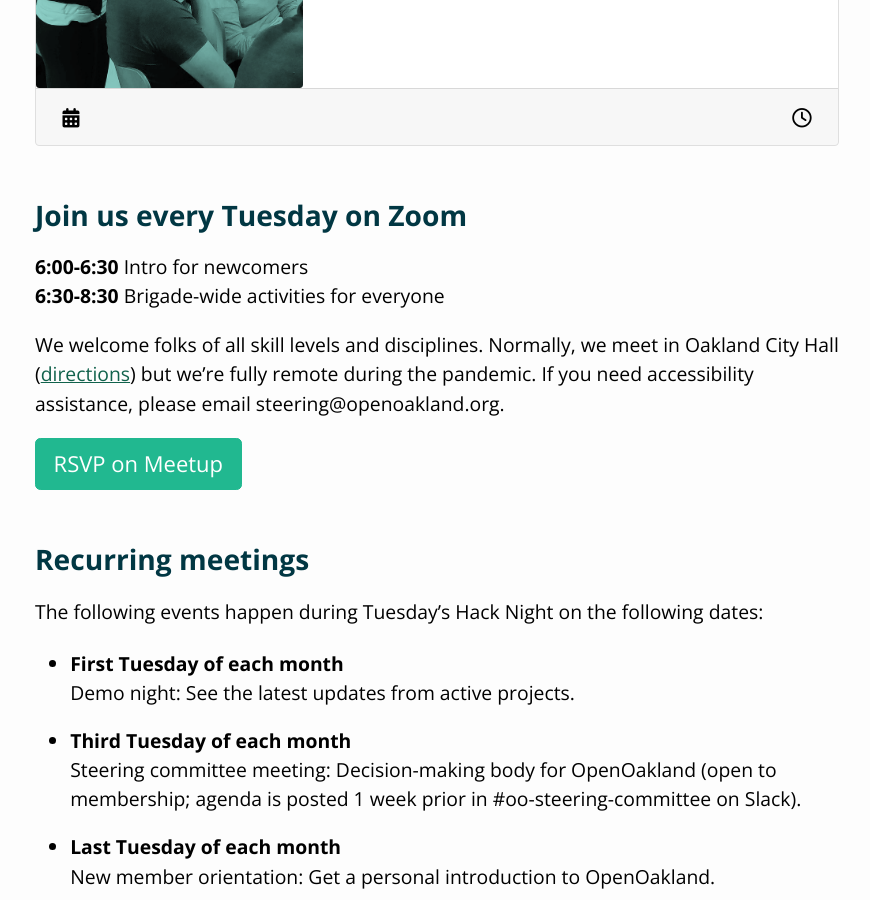
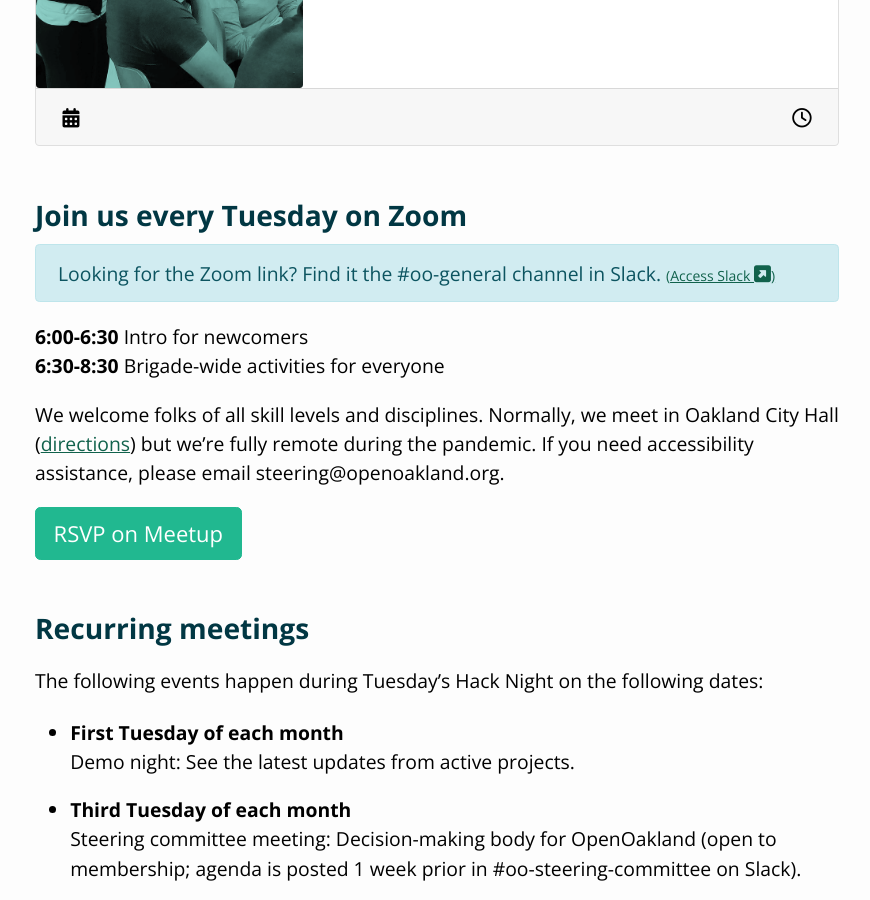
Before and after one commit to openoakland/openoakland.org, a Jekyll site: the page built from src/calendar.md, in a window 1280 px wide and 900 px high, scrolled down 462 px. Shown: the whole window, without its empty margins (203-1073 px from the left). Built offline with Jekyll 4.4.1, drawn with Linux system fonts in a browser that asks for light colours; nearby versions of some CDN libraries.

Commit message:
Adds Zoom link include to /calendar + Font Awesome capability

```diff
--- a/src/_includes/head.html
+++ b/src/_includes/head.html
@@ -41,4 +41,5 @@
    <link href="https://fonts.googleapis.com/css2?family=Open+Sans:ital,wght@0,300;0,400;0,600;0,700;0,800;1,300;1,400;1,600;1,700;1,800&display=swap" rel="stylesheet">
   {% if site.google_analytics and jekyll.environment == 'production' %}
   {% include google-analytics.html %} {% endif %}
+  <script src="https://kit.fontawesome.com/510ea83d73.js" crossorigin="anonymous"></script>
 </head>
--- /dev/null
+++ b/src/_includes/zoom-link.html
@@ -0,0 +1,3 @@
+<div class="alert alert-info" role="alert">
+Looking for the Zoom link? Find it the #oo-general channel in Slack. <span class="text-small brand-link">(<a href="https://docs.google.com/document/d/1VWZQ_3ehP5j0IOTY0nJClvQPll3ivSkuAdh5YsOhO_U/edit?usp=sharing" target="blank" class="text-small brand-link">Access Slack <i class="fas fa-external-link-square-alt"></i></a>)</span>
+</div>
--- a/src/calendar.md
+++ b/src/calendar.md
@@ -8,6 +8,8 @@
 {% include next-meeting.html %}
 
 ## Join us every Tuesday on Zoom
+{% include zoom-link.html %}
+
 **6:00-6:30** Intro for newcomers
 **6:30-8:30** Brigade-wide activities for everyone
 
```
